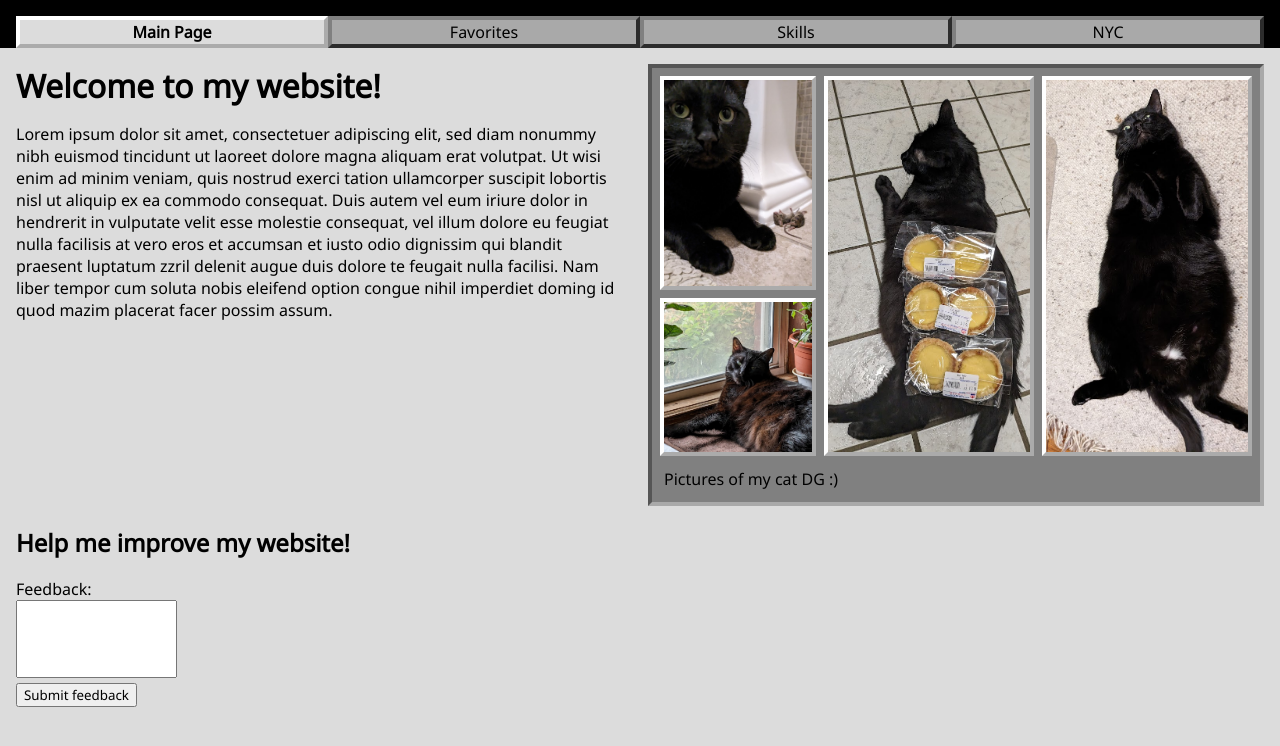
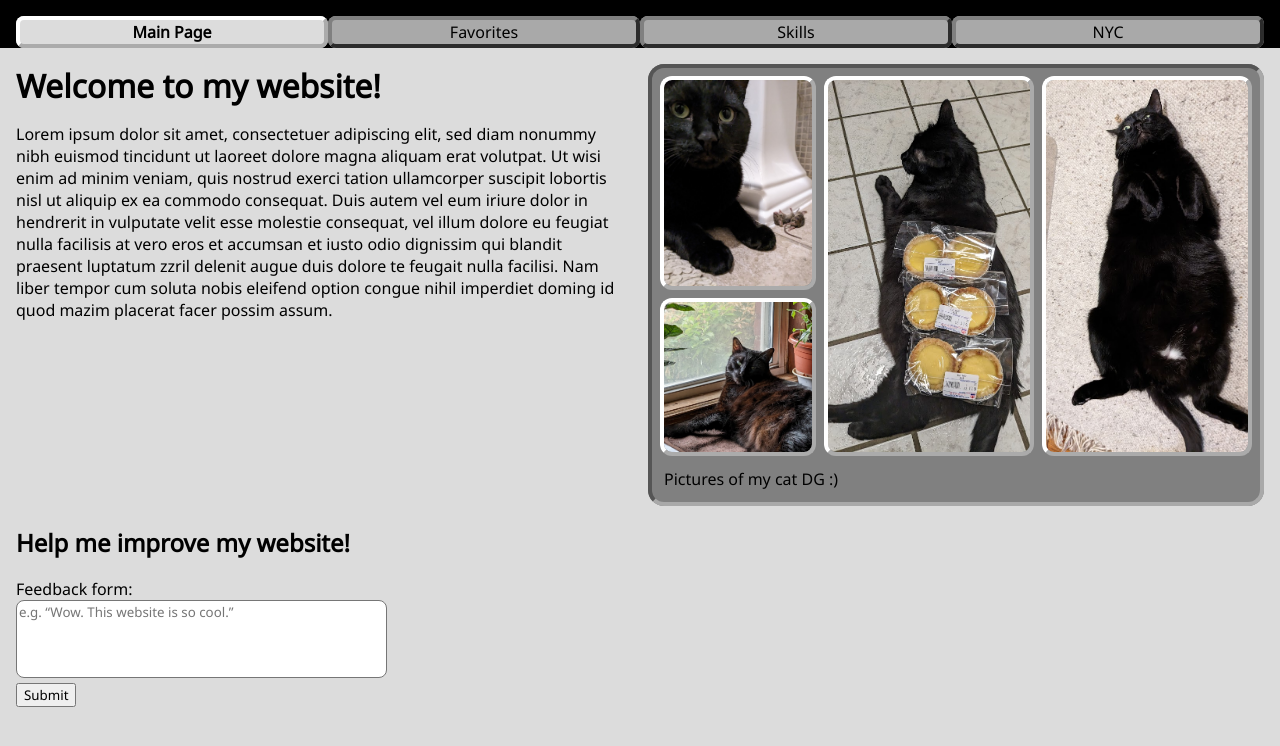
Before and after one commit to Confuzzl/Static-Website-Mini-Project, a plain HTML site: page docs/index.html in a window 1280 px wide. Drawn offline with Linux system fonts and the light colour scheme.

Commit message:
maintenance

```diff
--- a/docs/index.html
+++ b/docs/index.html
@@ -6,7 +6,8 @@
     <meta name="viewport" content="width=device-width, initial-scale=1.0">
     <script defer src="scripts/template.js"></script>
     <title>Main Page</title>
-    <link rel= "stylesheet" href="styles/style.css">
+    <link rel="stylesheet" href="styles/style.css">
+    <!-- font -->
     <link rel="preconnect" href="https://fonts.googleapis.com">
     <link rel="preconnect" href="https://fonts.gstatic.com" crossorigin>
     <link href="https://fonts.googleapis.com/css2?family=Noto+Sans&display=swap" rel="stylesheet">
--- a/docs/scripts/index.js
+++ b/docs/scripts/index.js
@@ -7,8 +7,9 @@ function writeMain() {
     <p>Lorem ipsum dolor sit amet, consectetuer adipiscing elit, sed diam nonummy nibh euismod tincidunt ut laoreet dolore magna aliquam erat volutpat. Ut wisi enim ad minim veniam, quis nostrud exerci tation ullamcorper suscipit lobortis nisl ut aliquip ex ea commodo consequat. Duis autem vel eum iriure dolor in hendrerit in vulputate velit esse molestie consequat, vel illum dolore eu feugiat nulla facilisis at vero eros et accumsan et iusto odio dignissim qui blandit praesent luptatum zzril delenit augue duis dolore te feugait nulla facilisi. Nam liber tempor cum soluta nobis eleifend option congue nihil imperdiet doming id quod mazim placerat facer possim assum.</p>
     </div>`;
     {
-        let gallery = `<div class="article_column_grid_item gallery">`;
-        gallery += `<div style="margin: 1em 1em 1em 1em;">`;
+        let gallery = `<div class="article_column_grid_item">`;
+        gallery += `<div class="gallery">`;
+        gallery += `<div>`;
         {
             gallery += `<div class="gallery_grid" style="--columns: 11; --rows: 7;">`;
             for (let i = 0; i < 4; i++) {
@@ -18,12 +19,23 @@ function writeMain() {
                 gallery += `</figure>`;
             }
             gallery += `</div>`;
-            gallery += `<p>Pictures of my cat DG :)</p>`;
+            gallery += `<p style="margin-bottom: 0;">Pictures of my cat DG :)</p>`;
             gallery += `</div>`;
         }
+        gallery += `</div>`;
         gallery += `</div>`;
         textColumns += gallery;
     }
     textColumns += `</div>`;
     document.getElementById("main").innerHTML += textColumns;
 }
+
+function writeFooter() {
+    let feedback = `<h2>Help me improve my website!</h2>`;
+    feedback += `<form onsubmit="return false;" >`;
+    feedback += `<label for="feedback">Feedback form:</label><br>`;
+    feedback += `<textarea id="feedback" name="feedback" cols="50" rows="4" placeholder="e.g. &#8220Wow. This website is so cool.&#8221"></textarea><br>`;
+    feedback += `<input type="submit" value="Submit">`;
+    feedback += `</form>`;
+    document.getElementById("footer").innerHTML += feedback;
+}
--- a/docs/scripts/template.js
+++ b/docs/scripts/template.js
@@ -12,17 +12,20 @@ const folderLookup = {
 };
 
 function generateTemplate(htmlName) {
-    document.body.innerHTML += `<header></header>`;
+    document.body.innerHTML += `<header id="header"></header>`;
     generateHeader(htmlName);
     document.body.innerHTML += `<main id="main"></main>`;
-    document.body.innerHTML += `<footer></footer>`;
-    generateFooter();
+    document.body.innerHTML += `<footer id="footer"></footer>`;
 
-    let script = document.createElement("script");
-    script.setAttribute("src", `scripts/${htmlName}.js`);
-    script.setAttribute("onload", "writeMain()");
+    let mainScript = document.createElement("script");
+    mainScript.setAttribute("src", `scripts/${htmlName}.js`);
+    mainScript.setAttribute("onload", "writeMain()");
+    document.getElementById("main").appendChild(mainScript);
 
-    document.getElementById("main").appendChild(script);
+    let footerScript = document.createElement("script");
+    footerScript.setAttribute("src", `scripts/${htmlName}.js`);
+    footerScript.setAttribute("onload", "writeFooter()");
+    document.getElementById("footer").appendChild(footerScript);
 }
 
 function generateHeader(htmlName) {
@@ -30,22 +33,12 @@ function generateHeader(htmlName) {
     let navBar = `<div class="nav_bar_background"></div>`;
     navBar += `<div class="nav_bar">`;
     for (const [htmlID, title] of Object.entries(titleLookup)) {
-        navBar += `<nav class="nav_bar_item" id="${htmlID}"${htmlID === htmlName ? 'style="background-color: gainsboro; outline: white outset 4px;"' : ""}>`;
+        navBar += `<nav class="nav_bar_item" id="${htmlID}" ${htmlID === htmlName ? 'selected' : ""}>`;
         navBar += htmlID === htmlName ? `<a class="nav_bar_hyperlink" style="font-weight: bold;">${title}</a>` :
             `<a class="nav_bar_hyperlink" href="${htmlID}.html">${title}</a>`;
         navBar += `</nav>`;
     }
     navBar += `</div>`;
     navBar += `</div>`;
-    document.getElementsByTagName("header")[0].innerHTML += navBar;
+    document.getElementById("header").innerHTML += navBar;
 }
-
-function generateFooter() {
-    let feedback = `<h2>Help me improve my website!</h2>`;
-    feedback += `<form onsubmit="return false;" >`;
-    feedback += `<label for="feedback">Feedback:</label><br>`;
-    feedback += `<textarea id="feedback" name="feedback" rows="4" ></textarea><br>`;
-    feedback += `<input type="submit" value="Submit feedback">`;
-    feedback += `</form>`;
-    document.getElementsByTagName("footer")[0].innerHTML += feedback;
-}
--- a/docs/styles/style.css
+++ b/docs/styles/style.css
@@ -1,3 +1,12 @@
+@font-face {
+    font-family: 'Noto Sans';
+    font-style: normal;
+    font-weight: 400;
+    font-display: block;
+    src: url(https://fonts.gstatic.com/s/notosans/v30/o-0IIpQlx3QUlC5A4PNr5TRA.woff2) format('woff2');
+    unicode-range: U+0000-00FF, U+0131, U+0152-0153, U+02BB-02BC, U+02C6, U+02DA, U+02DC, U+0304, U+0308, U+0329, U+2000-206F, U+2074, U+20AC, U+2122, U+2191, U+2193, U+2212, U+2215, U+FEFF, U+FFFD;
+}
+
 * {
     font-family: 'Noto Sans', sans-serif;
 }
@@ -22,6 +31,7 @@ footer {
 
 textarea {
     resize: none;
+    border-radius: 0.5rem;
 }
 
 .nav_bar_hyperlink {
@@ -53,8 +63,6 @@ textarea {
 
     align-items: center;
     justify-content: space-between;
-
-    background-color: dimgray;
 }
 
 .nav_bar::before {
@@ -80,6 +88,12 @@ textarea {
 
     outline-offset: -4px;
     outline: gray outset 4px;
+    border-radius: 0.5rem;
+}
+
+.nav_bar_item[selected] {
+    background-color: gainsboro;
+    outline: white outset 4px;
 }
 
 .article_column_grid {
@@ -100,9 +114,12 @@ textarea {
 }
 
 .gallery {
+    padding: 1rem 1rem 1rem 1rem;
+
     background-color: gray;
     outline-offset: -4px;
     outline: darkgray inset 4px;
+    border-radius: 1rem;
 }
 
 .gallery_grid[style*="--columns"][style*="--rows"] {
@@ -122,4 +139,5 @@ textarea {
     height: 100%;
     object-fit: cover;
     outline: white outset 4px;
+    border-radius: 0.5rem;
 }
--- a/generator.js
+++ b/generator.js
@@ -20,10 +20,7 @@ for (const page of pageDirectories) {
     <meta name="viewport" content="width=device-width, initial-scale=1.0">
     <script defer src="scripts/template.js"></script>
     <title>${titleLookup[name]}</title>
-    <link rel= "stylesheet" href="styles/style.css">
-    <link rel="preconnect" href="https://fonts.googleapis.com">
-    <link rel="preconnect" href="https://fonts.gstatic.com" crossorigin>
-    <link href="https://fonts.googleapis.com/css2?family=Noto+Sans&display=swap" rel="stylesheet">
+    <link rel="stylesheet" href="styles/style.css">
 </head>
 
 <body onload="generateTemplate('${name}')">
```
Also changed, not shown: docs/favorite.html (+2 -1 lines), docs/scripts/favorite.js (+14 -0 lines), docs/scripts/skills.js (+14 -0 lines), docs/scripts/spots.js (+14 -0 lines), docs/skills.html (+2 -1 lines), docs/spots.html (+2 -1 lines).
